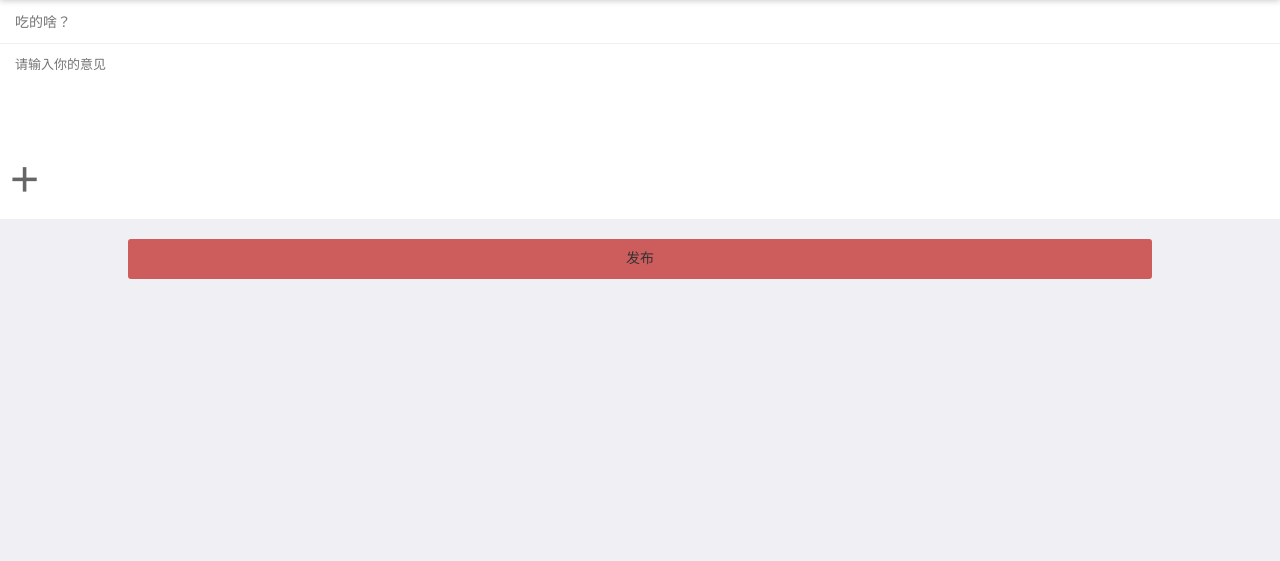
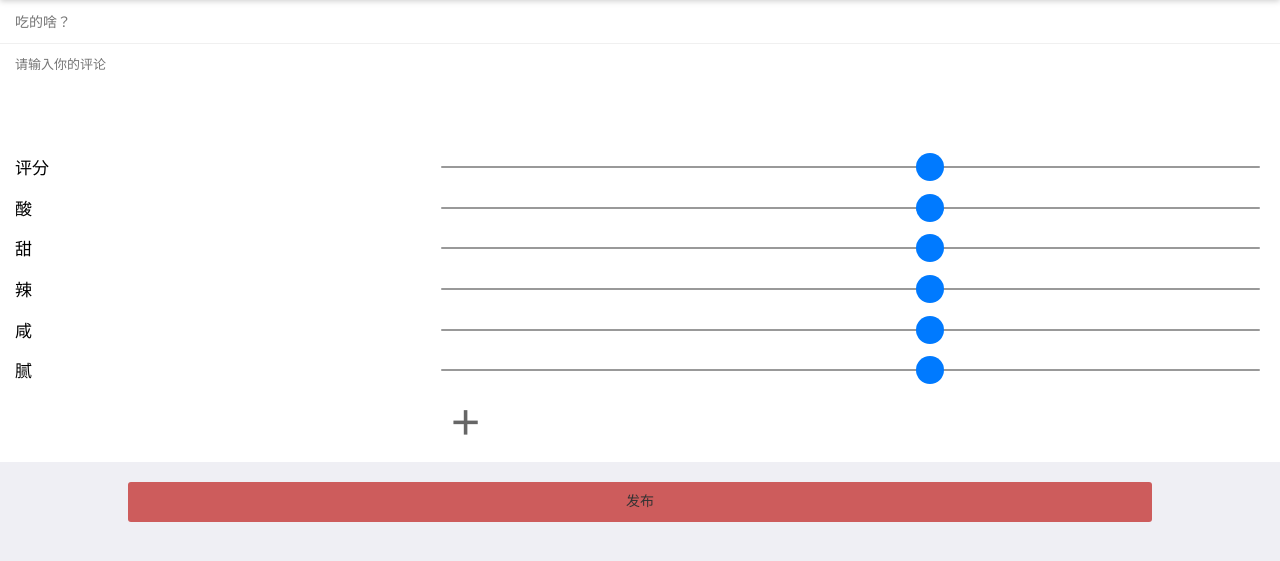
Before and after one commit to kuangkzh/EatingToday, a Flask app: page /history/upload in a window 1280 px wide. Shown: the part 44-605 px from the top of the page. Run offline with Flask 2, Linux system fonts and the light colour scheme.

Commit message:
上传页滑块条

```diff
--- a/templates/01-history-upload.html
+++ b/templates/01-history-upload.html
@@ -4,16 +4,17 @@
 		<meta charset="UTF-8">
 		<title></title>
 		<meta name="viewport" content="width=device-width,initial-scale=1,minimum-scale=1,maximum-scale=1,user-scalable=no" />
-		<link href="css/mui.min.css" rel="stylesheet" />
-		<script src="js/mui.min.js"></script>
-		<link rel="stylesheet" type="text/css" href="css/iconfont.css"/>
-		<link rel="stylesheet" type="text/css" href="css/style.css"/>
+		<script src="{{ url_for('static', filename='js/mui.min.js') }}"></script>
+		<link href="{{ url_for('static', filename='css/mui.min.css') }}" rel="stylesheet"/>
+		<link rel="stylesheet" type="text/css" href="{{ url_for('static', filename='css/iconfont.css') }}"/>
+		<link rel="stylesheet" type="text/css" href="{{ url_for('static', filename='css/style.css') }}"/>
 		<style>
 			#add{
 				height: 8px;
 				width: 8px;
 			}
 			#img{
+				width: 100px;
 				overflow: hidden;
 				padding-top: 10px;
 			}
@@ -53,16 +54,38 @@
 		<div class="mui-content">
 		    <div class="fa-box">
 		    	<input type="text" class="info" placeholder="吃的啥？">
-		    	<textarea cols="60" class="info" rows="10" style="height:100px;" placeholder="请输入你的意见"></textarea>
+		    	<textarea cols="60" class="info" rows="10" style="height:100px;" placeholder="请输入你的评论"></textarea>
+				<div class="mui-input-row mui-input-range">
+					<label>评分</label>
+					<input type="range" min="0" max="5">
+				</div>
+				<div class="mui-input-row mui-input-range">
+					<label>酸</label>
+					<input type="range" min="0" max="5">
+				</div>
+				<div class="mui-input-row mui-input-range">
+					<label>甜</label>
+					<input type="range" min="0" max="5">
+				</div>
+				<div class="mui-input-row mui-input-range">
+					<label>辣</label>
+					<input type="range" min="0" max="5">
+				</div>
+				<div class="mui-input-row mui-input-range">
+					<label>咸</label>
+					<input type="range" min="0" max="5">
+				</div>
+				<div class="mui-input-row mui-input-range">
+					<label>腻</label>
+					<input type="range" min="0" max="5">
+				</div>
+				<div style="height:40px;"></div>
 		    	<div id="img">
 		    		<div style="width:50px;height:50px;"><span id="add">+</span></div>
 		    		<!--<div>
 			    			<img src="img/logo1.png" alt="" />
 			    			<i class="del">+</i>
 			    		</div>-->
-
-
-
 		    	</div>
 		    </div>
 		    <div class="btn">
```
